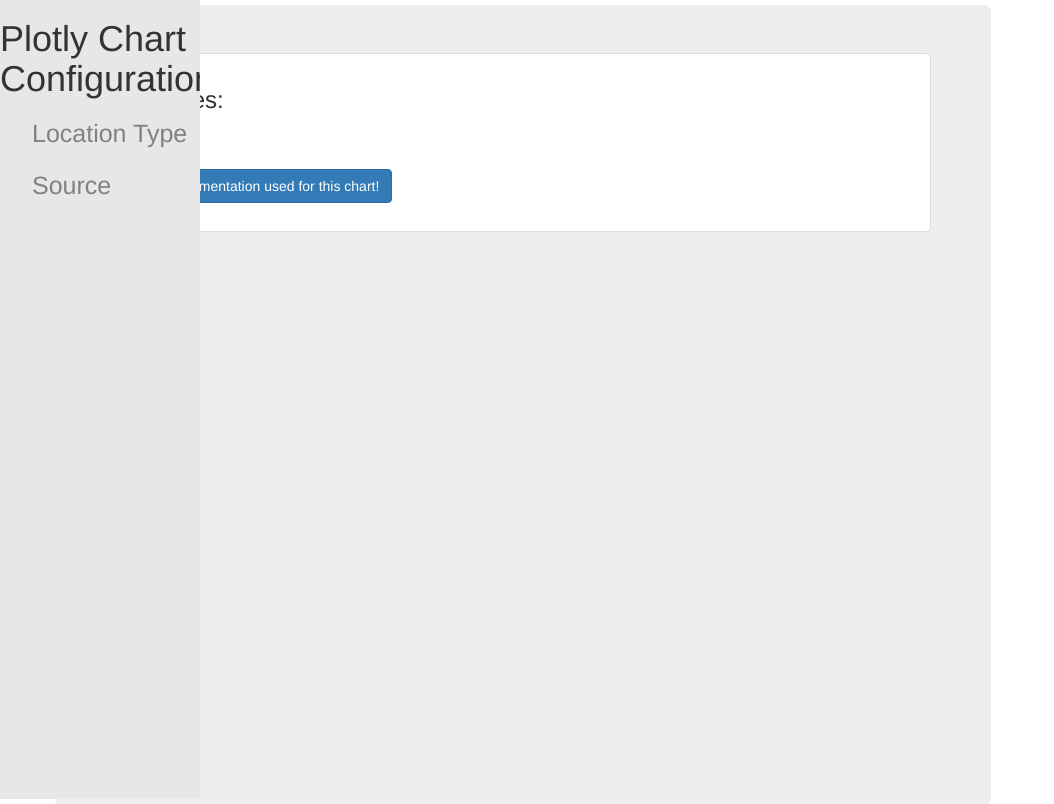
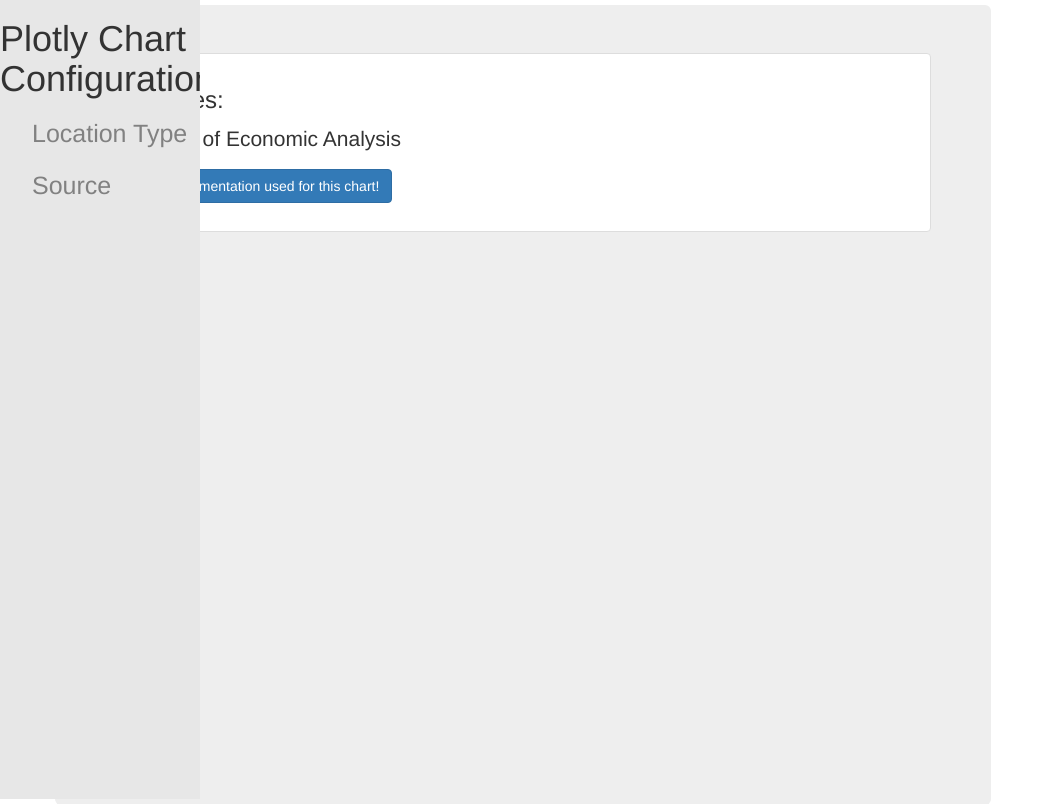
Before and after one commit to leetaylor7/DataBootCamp-Project-3, a Flask app: page /plotly in a window 1280 px wide. Shown: the part 51-855 px from the top of the page, without its empty margins (0-1054 px from the left). Run offline with Flask 2, Linux system fonts and the light colour scheme; some libraries are stand-ins or nearby versions.

Commit message:
made changes to plotly and pulled db

```diff
--- a/templates/plotly.html
+++ b/templates/plotly.html
@@ -104,7 +104,7 @@
               <!-- <img src="https://i.ytimg.com/vi/tntOCGkgt98/maxresdefault.jpg" alt="..."> -->
               <div class="caption">
                 <h3>Sources:</h3>
-                <p id="citations">Source</p>
+                <p id="citations">Bureau of Economic Analysis</p>
                 <p><a href="https://apps.bea.gov/API/signup/index.cfm" class="btn btn-primary" role="button">API documentation used for this chart!</a></p>
               </div>
             </div>
```
Also changed, not shown: p3.db.
